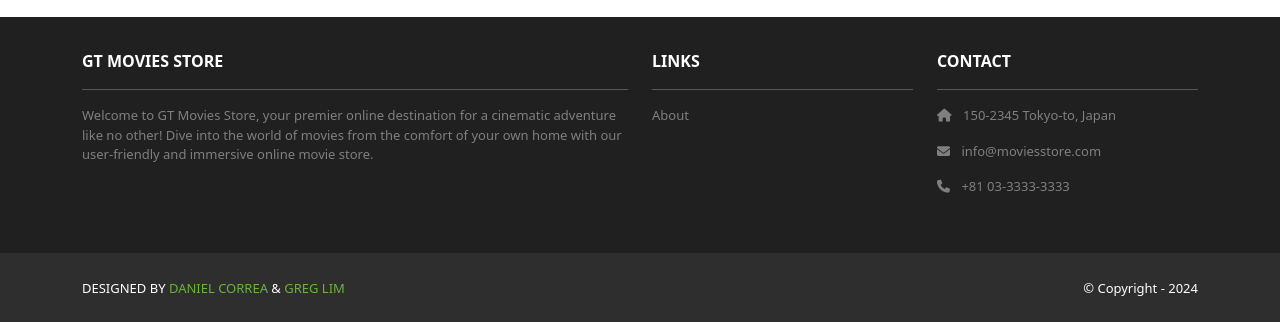
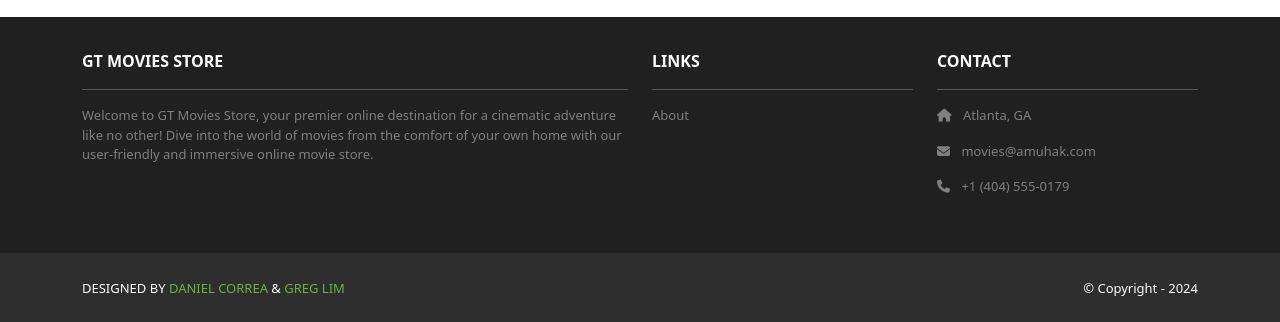
Before and after one commit to amuhak/GT-Movies-Store, a Django app: page /accounts/orders/ in a window 1280 px wide. Shown: the part 462-784 px from the top of the page. Run offline with Django 5.2, Linux system fonts and the light colour scheme; a user stored in the database is signed in; data comes from the database, SQL or seed files in the repository; parts of the project's set-up code (start-up, migrations or seed data) failed here and were passed over; some libraries are stand-ins or nearby versions.

Commit message:
Data Update

```diff
--- a/moviesstore/templates/base.html
+++ b/moviesstore/templates/base.html
@@ -69,9 +69,9 @@
             <div class="col-md-3 col-lg-3 col-xl-3 mx-auto mb-4">
                 <b>CONTACT</b>
                 <hr/>
-                <p><i class="fas fa-home me-2"></i> 150-2345 Tokyo-to, Japan</p>
-                <p><i class="fas fa-envelope me-2"></i> info@moviesstore.com</p>
-                <p><i class="fas fa-phone me-2"></i> +81 03-3333-3333</p>
+                <p><i class="fas fa-home me-2"></i> Atlanta, GA </p>
+                <p><i class="fas fa-envelope me-2"></i> movies@amuhak.com</p>
+                <p><i class="fas fa-phone me-2"></i> +1 (404) 555-0179</p>
             </div>
         </div>
     </div>
```
